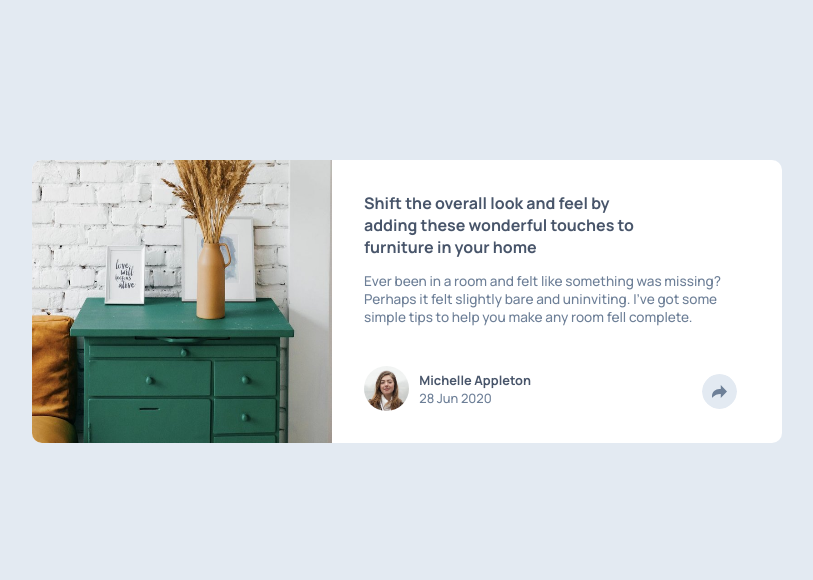
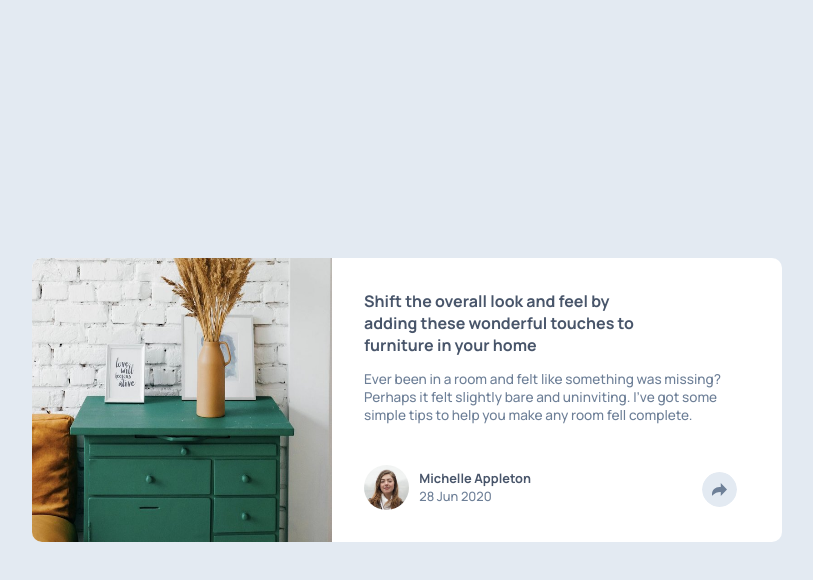
Before and after one commit to jorgedq/article-preview-component-FEM, a plain HTML site: page index.html in a window 1280 px wide. Shown: the whole page, without its empty margins (233-1046 px from the left). Drawn offline with Linux system fonts and the light colour scheme.

Commit message:
new align

```diff
--- a/css/styles.css
+++ b/css/styles.css
@@ -18,6 +18,9 @@ body {
   font-size: 16px;
   font-family: 'Manrope', sans-serif;
   background: var(--bg-body);
+  display: grid;
+  place-items: center;
+  height: 100vh;
 }
 
 .wrapper {
@@ -31,8 +34,6 @@ body {
 .card {
   max-width: 327px;
   border-radius: 10px;
-  /* overflow: hidden; */
-  margin: 3.5em auto;
   background: white;
 }
 
@@ -143,7 +144,6 @@ body {
 @media only screen and (min-width: 900px) {
   .card {
     min-width: 750px;
-    margin: 10em auto;
     display: flex;
   }
   .wrapper {
```
